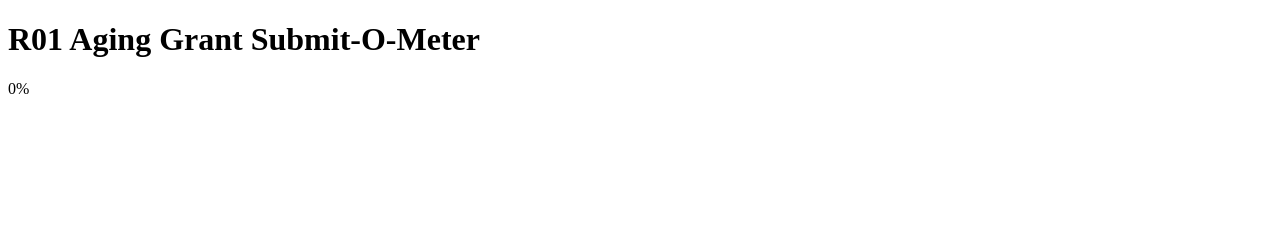
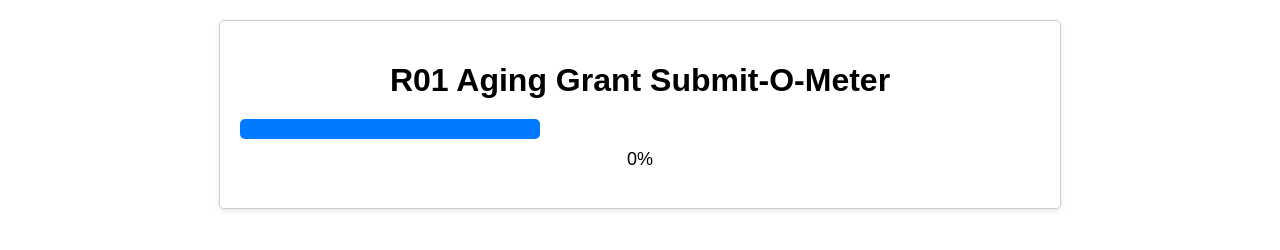
Before and after one commit to mehuber/submitometer, a plain HTML site: page index.html in a window 1280 px wide. Drawn offline with Linux system fonts and the light colour scheme.

Commit message:
Update style.css

```diff
--- a/style.css
+++ b/style.css
@@ -1,33 +1,37 @@
-.dial-container {
-  width: 300px;
-  height: 300px;
-  border-radius: 50%;
-  background-color: #f0f0f0;
-  position: relative;
-  overflow: hidden;
+body {
+    font-family: Arial, sans-serif;
+    text-align: center;
 }
 
-.dial {
-  width: 100%;
-  height: 100%;
-  position: relative;
+.container {
+    margin: 20px auto;
+    max-width: 800px;
+    padding: 20px;
+    border: 1px solid #ccc;
+    border-radius: 5px;
+    box-shadow: 0 2px 5px rgba(0, 0, 0, 0.1);
 }
 
-.needle {
-  width: 20px;
-  height: 150px;
-  background-color: #007bff;
-  position: absolute;
-  top: 50%;
-  left: 50%;
-  transform-origin: bottom center;
-  transform: rotate(0deg);
-  transition: transform 0.3s ease-in-out;
+h1 {
+    font-size: 32px;
+    margin-bottom: 20px;
 }
 
-.percentage {
-  text-align: center;
-  font-size: 24px;
-  font-weight: bold;
-  color: #333;
+.progress-bar {
+    height: 20px;
+    width: 300px;
+    background-color: #f2f2f2;
+    border-radius: 5px;
+    overflow: hidden;
 }
+
+.progress-bar-fill {
+    height: 100%;
+    background-color: #007bff;
+    transition: width 0.5s ease-in-out;
+}
+
+.progress-percentage {
+    font-size: 18px;
+    margin-top: 10px;
+}
```
